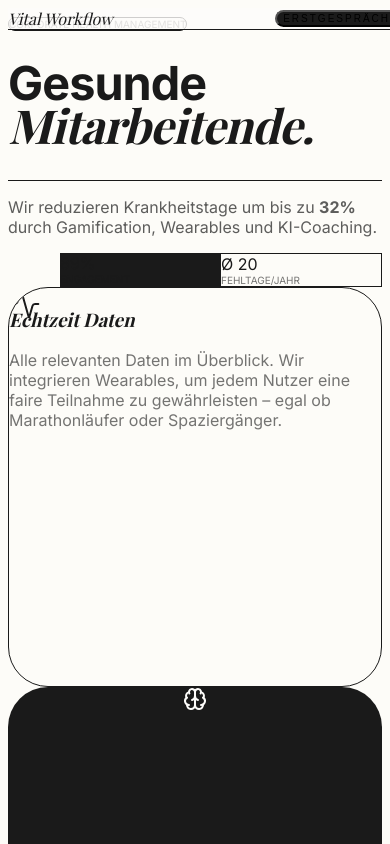
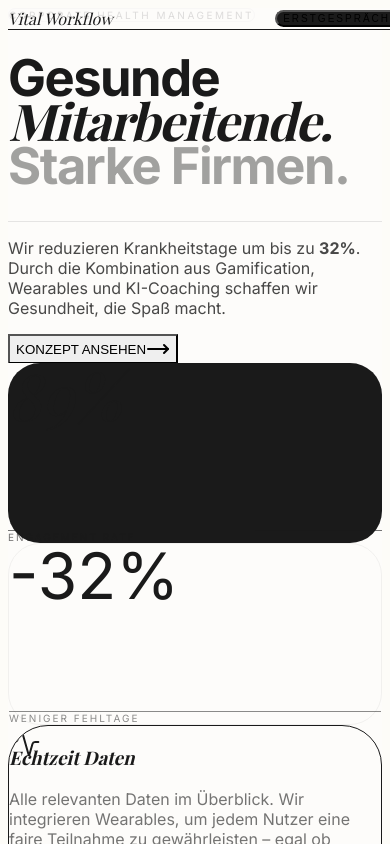
Before and after one commit to mikeschmehl/vital-lucis-final, a Next.js app: page / in a window 390 px wide. Shown: the top 844 px of the page. Built offline with nearby package versions, Linux system fonts and the light colour scheme; a web font is replaced by a local one.

Commit message:
Neustart Lucis Design

```diff
--- a/src/app/page.tsx
+++ b/src/app/page.tsx
@@ -13,60 +13,98 @@ import {
 
 export default function Home() {
   return (
-    <div className="min-h-screen pb-20">
+    <div className="min-h-screen pb-20 bg-[#FDFCFA]">
 
-      {/* --- NAVIGATION (Minimalistisch) --- */}
+      {/* --- NAVIGATION --- */}
       <nav className="fixed top-0 w-full z-50 bg-[#FDFCFA]/80 backdrop-blur-md border-b border-black/5">
-        <div className="max-w-[1400px] mx-auto px-6 h-20 flex justify-between items-center">
-          <span className="font-serif italic text-xl font-bold tracking-tight">Vital Workflow</span>
+        <div className="max-w-[1400px] mx-auto px-6 h-24 flex justify-between items-center">
+          {/* Logo / Brand */}
+          <span className="font-serif italic text-2xl font-bold tracking-tight text-[#1a1a1a]">Vital Workflow</span>
 
-          <div className="hidden md:flex gap-8 text-[11px] font-sans font-bold uppercase tracking-[0.2em] opacity-60">
-            <a href="#features" className="hover:opacity-100">Funktionen</a>
-            <a href="#process" className="hover:opacity-100">Prozess</a>
-            <a href="#pricing" className="hover:opacity-100">Preise</a>
+          {/* Menu */}
+          <div className="hidden md:flex gap-10 text-[11px] font-sans font-bold uppercase tracking-[0.2em] opacity-60 text-[#1a1a1a]">
+            <a href="#features" className="hover:opacity-100 transition-opacity">Funktionen</a>
+            <a href="#process" className="hover:opacity-100 transition-opacity">Prozess</a>
+            <a href="#pricing" className="hover:opacity-100 transition-opacity">Preise</a>
           </div>
 
-          <button className="bg-[#1a1a1a] text-white text-[10px] font-bold uppercase tracking-[0.2em] px-6 py-3 rounded-full hover:scale-105">
+          {/* CTA Button */}
+          <button className="bg-[#1a1a1a] text-white text-[10px] font-bold uppercase tracking-[0.2em] px-8 py-4 rounded-full hover:scale-105 transition-transform duration-300">
             Erstgespräch
           </button>
         </div>
       </nav>
 
-      {/* --- HERO SECTION --- */}
-      <main className="pt-48 px-6 max-w-[1400px] mx-auto mb-32">
+      {/* --- HERO SECTION (Hier ist das Design aus dem Bild) --- */}
+      <main className="pt-48 px-6 max-w-[1400px] mx-auto mb-40">
         <motion.div
-          initial={{ opacity: 0, y: 40 }}
+          initial={{ opacity: 0, y: 30 }}
           animate={{ opacity: 1, y: 0 }}
-          transition={{ duration: 0.8 }}
+          transition={{ duration: 0.8, ease: "easeOut" }}
         >
-          {/* Status Badge */}
-          <div className="inline-flex items-center gap-2 border border-black/10 px-4 py-2 rounded-full mb-8 bg-white">
-            <span className="w-2 h-2 bg-emerald-500 rounded-full animate-pulse"></span>
-            <span className="text-[10px] uppercase tracking-widest opacity-60">Corporate Health Management</span>
+          {/* 1. Top Badge (Der "Pill"-Button oben links) */}
+          <div className="flex justify-start mb-12">
+            <div className="inline-flex items-center gap-3 border border-[#1a1a1a]/10 px-5 py-2.5 rounded-full bg-white shadow-sm hover:shadow-md transition-shadow cursor-default">
+              <span className="relative flex h-2.5 w-2.5">
+                <span className="animate-ping absolute inline-flex h-full w-full rounded-full bg-emerald-400 opacity-75"></span>
+                <span className="relative inline-flex rounded-full h-2.5 w-2.5 bg-emerald-500"></span>
+              </span>
+              <span className="text-[10px] font-bold uppercase tracking-[0.25em] text-[#1a1a1a]/70">
+                Corporate Health Management
+              </span>
+            </div>
           </div>
 
-          {/* Headline im Lucis-Stil */}
-          <h1 className="text-[12vw] md:text-[7rem] leading-[0.9] font-light tracking-[-0.02em] mb-12 text-[#1a1a1a]">
+          {/* 2. Main Headline (Massiv & Elegant) */}
+          <h1 className="text-[13vw] md:text-[8.5rem] leading-[0.85] tracking-[-0.03em] mb-16 text-[#1a1a1a] font-light">
             Gesunde <br />
-            <span className="font-serif italic text-black/40">Mitarbeitende.</span>
+            {/* Serif & Italic für den emotionalen Teil */}
+            <span className="font-serif italic text-black/90">Mitarbeitende.</span> <br />
+            {/* Wieder Sans-Serif für den Abschluss */}
+            <span className="opacity-40">Starke Firmen.</span>
           </h1>
 
-          <div className="flex flex-col md:flex-row justify-between items-end gap-12 border-t border-black/10 pt-12">
-            <p className="text-xl md:text-2xl leading-relaxed max-w-xl opacity-70 font-light">
-              Wir reduzieren Krankheitstage um bis zu <strong className="font-medium text-black">32%</strong> durch Gamification, Wearables und KI-Coaching.
-            </p>
+          {/* 3. Bottom Grid (Beschreibung links, Stats rechts) */}
+          <div className="grid grid-cols-1 lg:grid-cols-12 gap-12 border-t border-[#1a1a1a]/10 pt-12 items-start">
 
-            <div className="flex gap-4">
-               <div className="bg-[#1a1a1a] text-white p-6 rounded-2xl min-w-[160px]">
-                 <div className="text-3xl font-bold mb-1">89%</div>
-                 <div className="text-[10px] uppercase tracking-widest opacity-60">Engagement</div>
+            {/* Linke Seite: Text */}
+            <div className="lg:col-span-5">
+              <p className="text-xl md:text-2xl leading-relaxed text-[#1a1a1a]/80 font-light">
+                Wir reduzieren Krankheitstage um bis zu <strong className="font-medium text-black">32%</strong>.
+                Durch die Kombination aus Gamification, Wearables und KI-Coaching schaffen wir Gesundheit, die Spaß macht.
+              </p>
+
+              <div className="mt-8 flex items-center gap-4">
+                 <button className="group flex items-center gap-2 border-b border-black pb-1 text-sm font-bold uppercase tracking-widest hover:opacity-60 transition-opacity">
+                   Konzept ansehen
+                   <MoveRight className="w-4 h-4 group-hover:translate-x-1 transition-transform" />
+                 </button>
+              </div>
+            </div>
+
+            {/* Platzhalter */}
+            <div className="lg:col-span-1"></div>
+
+            {/* Rechte Seite: Statistik Boxen */}
+            <div className="lg:col-span-6 flex flex-col md:flex-row gap-6">
+               {/* Stat 1: Dunkle Box */}
+               <div className="flex-1 bg-[#1a1a1a] text-white p-8 rounded-[2rem] flex flex-col justify-between min-h-[180px] hover:scale-[1.02] transition-transform">
+                 <div className="text-[4rem] font-serif italic leading-none mb-2">89%</div>
+                 <div className="text-[10px] uppercase tracking-[0.2em] opacity-60 border-t border-white/20 pt-4 mt-auto">
+                   Engagement Rate
+                 </div>
                </div>
-               <div className="bg-white border border-black/5 p-6 rounded-2xl min-w-[160px]">
-                 <div className="text-3xl font-bold mb-1">Ø 20</div>
-                 <div className="text-[10px] uppercase tracking-widest opacity-60">Fehltage/Jahr</div>
+
+               {/* Stat 2: Helle Box */}
+               <div className="flex-1 bg-white border border-[#1a1a1a]/5 p-8 rounded-[2rem] flex flex-col justify-between min-h-[180px] shadow-sm hover:shadow-md transition-all">
+                 <div className="text-[4rem] font-light leading-none mb-2 text-[#1a1a1a]">-32%</div>
+                 <div className="text-[10px] uppercase tracking-[0.2em] opacity-50 border-t border-black/10 pt-4 mt-auto">
+                   Weniger Fehltage
+                 </div>
                </div>
             </div>
           </div>
+
         </motion.div>
       </main>
 
```
